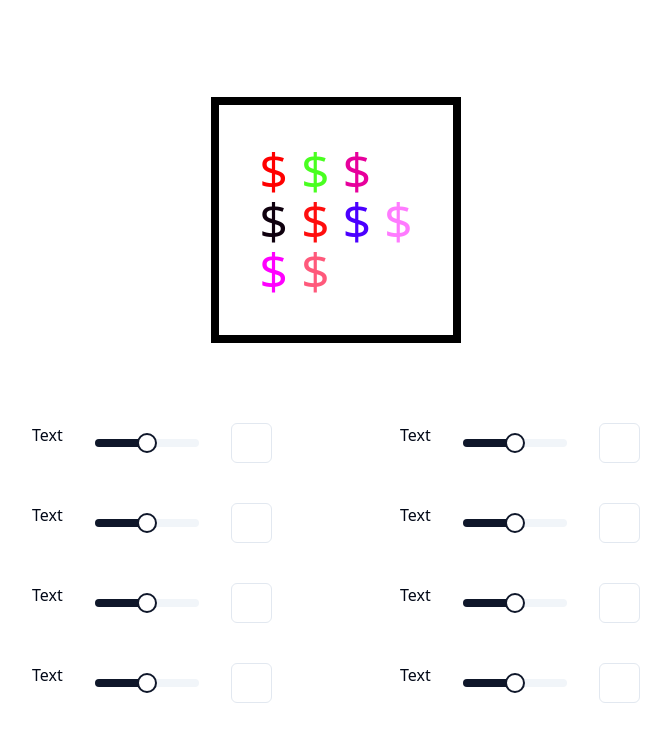
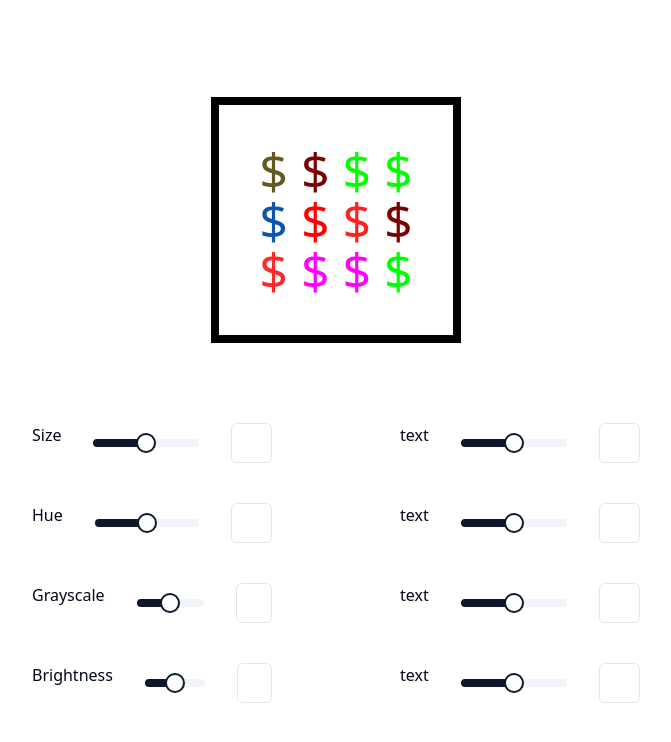
Before and after one commit to ShrewdLuni/Ascii-Frontend, a React (Vite) app: page / in a window 1280 px wide. Shown: the top 742 px of the page, without its empty margins (304-975 px from the left). Built offline with nearby package versions, Linux system fonts and the light colour scheme.

Commit message:
refactor: organize components

```diff
--- a/package.json
+++ b/package.json
@@ -12,13 +12,15 @@
   "dependencies": {
     "@radix-ui/react-slider": "^1.1.2",
     "@radix-ui/react-slot": "^1.0.2",
+    "@uploadthing/react": "^6.4.1",
     "class-variance-authority": "^0.7.0",
     "clsx": "^2.1.0",
     "lucide-react": "^0.363.0",
     "react": "^18.2.0",
     "react-dom": "^18.2.0",
     "tailwind-merge": "^2.2.2",
-    "tailwindcss-animate": "^1.0.7"
+    "tailwindcss-animate": "^1.0.7",
+    "uploadthing": "^6.7.0"
   },
   "devDependencies": {
     "@types/node": "^20.11.30",
--- a/src/App.tsx
+++ b/src/App.tsx
@@ -1,82 +1,28 @@
-import { Button } from "./components/ui/button"
-import { Input } from "./components/ui/input"
-import { Slider } from "./components/ui/slider"
+import { Display } from "./components/Display"
+import { Settings } from "./components/Settings"
 
 function App() {
 
   const text = [
-    {"Ascii" : "$", "Color":{"R":255,"G":0, "B":0}},
-    {"Ascii" : "$", "Color":{"R":73,"G":255, "B":32}},
-    {"Ascii" : "$", "Color":{"R":231,"G":0, "B":156}},
-    {"Ascii" : "\n", "Color":{"R":255,"G":0, "B":0}},
-    {"Ascii" : "$", "Color":{"R":15,"G":0, "B":14}},
-    {"Ascii" : "$", "Color":{"R":255,"G":14, "B":14}},
-    {"Ascii" : "$", "Color":{"R":75,"G":0, "B":255}},
-    {"Ascii" : "$", "Color":{"R":255,"G":123, "B":255}},
-    {"Ascii" : "\n", "Color":{"R":32,"G":0, "B":0}},
-    {"Ascii" : "$", "Color":{"R":255,"G":0, "B":255}},
-    {"Ascii" : "$", "Color":{"R":255,"G":89, "B":123}},
-  ]
+    {Ascii : "$", Color:{R:99,G:89, B:32}},
+    {Ascii : "$", Color:{R:123,G:0, B:0}},
+    {Ascii : "$", Color:{R:0,G:255, B:0}},
+    {Ascii : "$", Color:{R:0,G:255, B:0}},
+    {Ascii : "\n", Color:{R:0,G:255, B:145}},
+    {Ascii : "$", Color:{R:14,G:85, B:173}},
+    {Ascii : "$", Color:{R:255,G:0, B:0}},
+    {Ascii : "$", Color:{R:255,G:32, B:32}},
+    {Ascii : "$", Color:{R:123,G:0, B:0}},
+    {Ascii : "\n", Color:{R:0,G:255, B:123}},
+    {Ascii : "$", Color:{R:255,G:41, B:41}},
+    {Ascii : "$", Color:{R:255,G:0, B:255}},
+    {Ascii : "$", Color:{R:255,G:0, B:255}},
+    {Ascii : "$", Color:{R:0,G:255, B:0}},]
 
   return (
     <div className="flex flex-col items-center justify-center h-screen bg-white">
-      <div className="border-solid border-8 border-black p-10">
-        <p className="m-0 leading-[0]">
-          {text.map(item => {
-              return  <span className="text-[50px] leading-none m-0" style={{color: `rgb(${item.Color.R},${item.Color.G},${item.Color.B})`}}>{item.Ascii} {item.Ascii == "\n" && <br/>}</span>
-            }
-          )}
-        </p>
-      </div>
-      <div className="mt-[10vh] w-screen">
-        <div className="flex flex-row gap-x-32 justify-center">
-          <div className="flex flex-col gap-y-10 w-[30vh]">
-            <div className="flex flex-row gap-x-8">
-              <p>Text</p>
-              <Slider defaultValue={[50]} max={100} step={1} />
-              <Input type="number" className="w-[25%]"/>
-            </div>
-            <div className="flex flex-row gap-x-8">
-              <p>Text</p>
-              <Slider defaultValue={[50]} max={100} step={1} />
-              <Input type="number" className="w-[25%]"/>
-            </div>
-            <div className="flex flex-row gap-x-8">
-              <p>Text</p>
-              <Slider defaultValue={[50]} max={100} step={1} />
-              <Input type="number" className="w-[25%]"/>
-            </div>
-            <div className="flex flex-row gap-x-8">
-              <p>Text</p>
-              <Slider defaultValue={[50]} max={100} step={1} />
-              <Input type="number" className="w-[25%]"/>
-            </div>
-          </div>
-
-          <div className="flex flex-col gap-y-10 w-[30vh]">
-            <div className="flex flex-row gap-x-8">
-              <p>Text</p>
-              <Slider defaultValue={[50]} max={100} step={1} />
-              <Input type="number" className="w-[25%]"/>
-            </div>
-            <div className="flex flex-row gap-x-8">
-              <p>Text</p>
-              <Slider defaultValue={[50]} max={100} step={1} />
-              <Input type="number" className="w-[25%]"/>
-            </div>
-            <div className="flex flex-row gap-x-8">
-              <p>Text</p>
-              <Slider defaultValue={[50]} max={100} step={1} />
-              <Input type="number" className="w-[25%]"/>
-            </div>
-            <div className="flex flex-row gap-x-8">
-              <p>Text</p>
-              <Slider defaultValue={[50]} max={100} step={1} />
-              <Input type="number" className="w-[25%]"/>
-            </div>
-          </div>
-        </div>
-      </div>
+      <Display data={text}/>
+      <Settings/>
     </div>
   )
 }
--- /dev/null
+++ b/src/components/Display.tsx
@@ -0,0 +1,17 @@
+
+interface DisplayProps {
+  data : {Ascii : string, Color : {R : number,G : number, B : number}}[]
+}
+
+export const Display = ({data} : DisplayProps) => {
+  return (
+    <div className="border-solid border-8 border-black p-10">
+    <p className="m-0 leading-[1]">
+      {data.map(item => {
+          return  <span className="text-[50px] leading-none m-0" style={{color: `rgb(${item.Color.R},${item.Color.G},${item.Color.B})`}}>{item.Ascii} {item.Ascii == "\n" && <br/>}</span>
+        }
+      )}
+    </p>
+  </div>
+  )
+}
--- /dev/null
+++ b/src/components/Option.tsx
@@ -0,0 +1,16 @@
+import { Input } from "./ui/input"
+import { Slider } from "./ui/slider"
+
+interface OptionProps {
+  text: string
+}
+
+export const Option = ({text} : OptionProps) => {
+  return (
+    <div className="flex flex-row gap-x-8">
+      <p>{text}</p>
+      <Slider defaultValue={[50]} max={100} step={1} />
+      <Input type="number" className="w-[25%]"/>
+    </div>
+  )
+}
--- /dev/null
+++ b/src/components/Settings.tsx
@@ -0,0 +1,22 @@
+import { Option } from "./Option"
+
+export const Settings = () => {
+  return (
+    <div className="mt-[10vh] w-screen">
+      <div className="flex flex-row gap-x-32 justify-center">
+        <div className="flex flex-col gap-y-10 w-[30vh]">
+          <Option text="Size"/>
+          <Option text="Hue"/>
+          <Option text="Grayscale"/>
+          <Option text="Brightness"/>
+        </div>
+        <div className="flex flex-col gap-y-10 w-[30vh]">
+          <Option text="text"/>
+          <Option text="text"/>
+          <Option text="text"/>
+          <Option text="text"/>
+        </div>
+      </div>
+    </div>
+  )
+}
```
Also changed, not shown: 1 other file (tests, documents, lock files or other folders).
